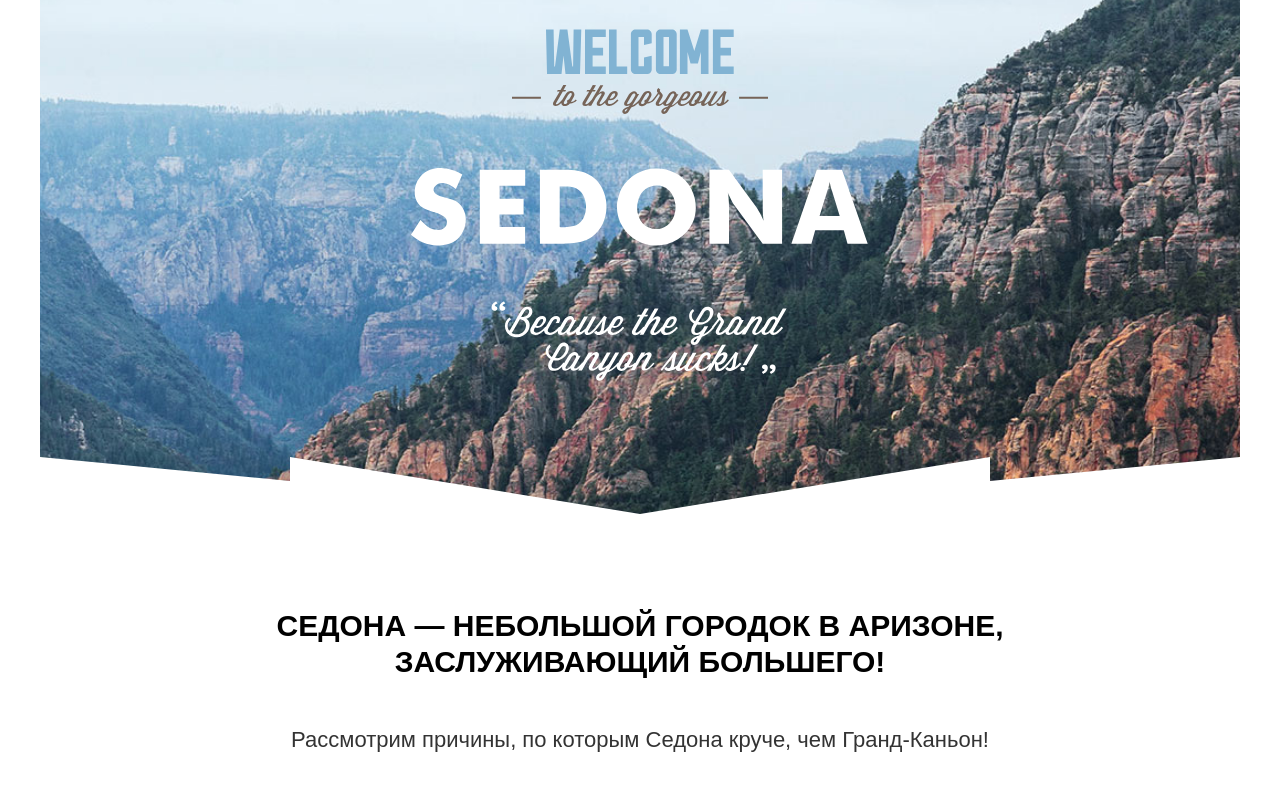
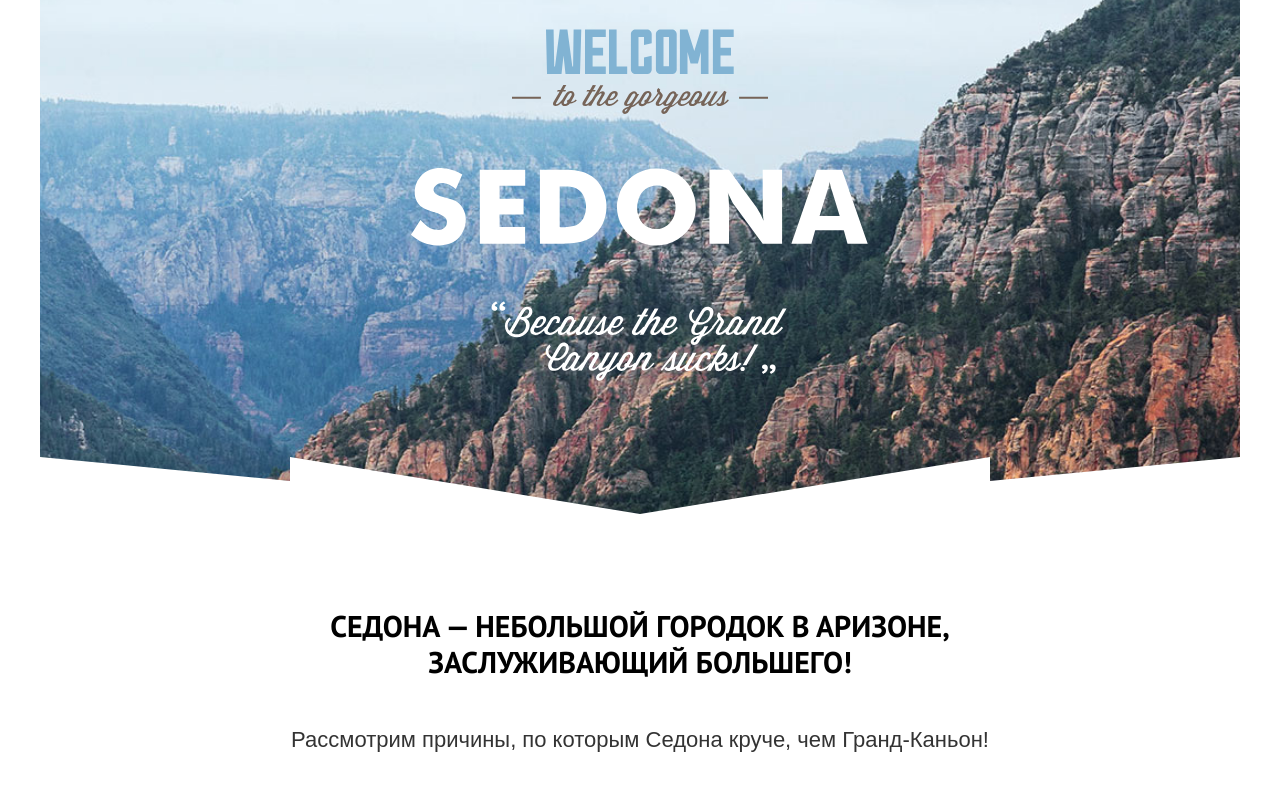
Before and after one commit to Marat-id/sedona, a plain HTML site: page index.html in a window 1280 px wide. Shown: the part 86-876 px from the top of the page. Drawn offline with Linux system fonts and the light colour scheme; a web font is replaced by a local one.

Commit message:
Add files via upload

```diff
--- a/styles/styles.css
+++ b/styles/styles.css
@@ -1,5 +1,5 @@
 @font-face {
-    font-family: "PT Sans", sans-serif;
+    font-family: "PT Sans";
     font-weight: 400;
     font-style: normal;
      src: url(../fonts/PTSans-Reqular.woff2) format(woff2);
@@ -7,7 +7,7 @@
   }
 
   @font-face {
-    font-family: "PT Sans", sans-serif;
+    font-family: "PT Sans";
     font-weight: 700;
     font-style: normal;
     src: url(../fonts/PTSans-Bold.woff2) format(woff2);
@@ -15,7 +15,7 @@
   }
 
   @font-face {
-    font-family: "PT Sans", sans-serif;
+    font-family: "PT Sans";
     font-weight: 400;
     font-style: italic;
     src: url(../fonts/PTSans-Italic.woff2) format(woff2);
@@ -23,14 +23,14 @@
   }
 
   @font-face  {
-    font-family: "PT Sans", sans-serif;
+    font-family: "PT Sans";
     font-weight: 700;
     font-style: italic;
     src: url(../fonts/PTSansNarrow-Bold.woff2) format(woff2);
     font-display: swap;
   }
   @font-face  {
-    font-family: "PT Sans", sans-serif;
+    font-family: "PT Sans";
     font-weight: 700;
     font-style: normal;
     src: url(../fonts/PTSansNarrow-Reqular.woff2) format(woff2);
@@ -925,7 +925,7 @@ justify-content: space-between;
   text-transform: uppercase;
   border-radius: 4px;
   margin-top: 16px;
-  padding: 8px 24px;
+  padding: 8px 26px;
 
 
 }
@@ -942,7 +942,7 @@ justify-content: space-between;
   text-transform: uppercase;
   border-radius: 4px;
   margin-top: 16px;
-  padding: 8px 15px;
+  padding: 8px 20px;
 
 }
 
@@ -959,7 +959,7 @@ justify-content: space-between;
   text-transform: uppercase;
   border-radius: 4px;
   margin-top: 16px;
-  padding: 8px 12px;
+  padding: 8px 18px;
 }
 
   .product-cart-price
```
